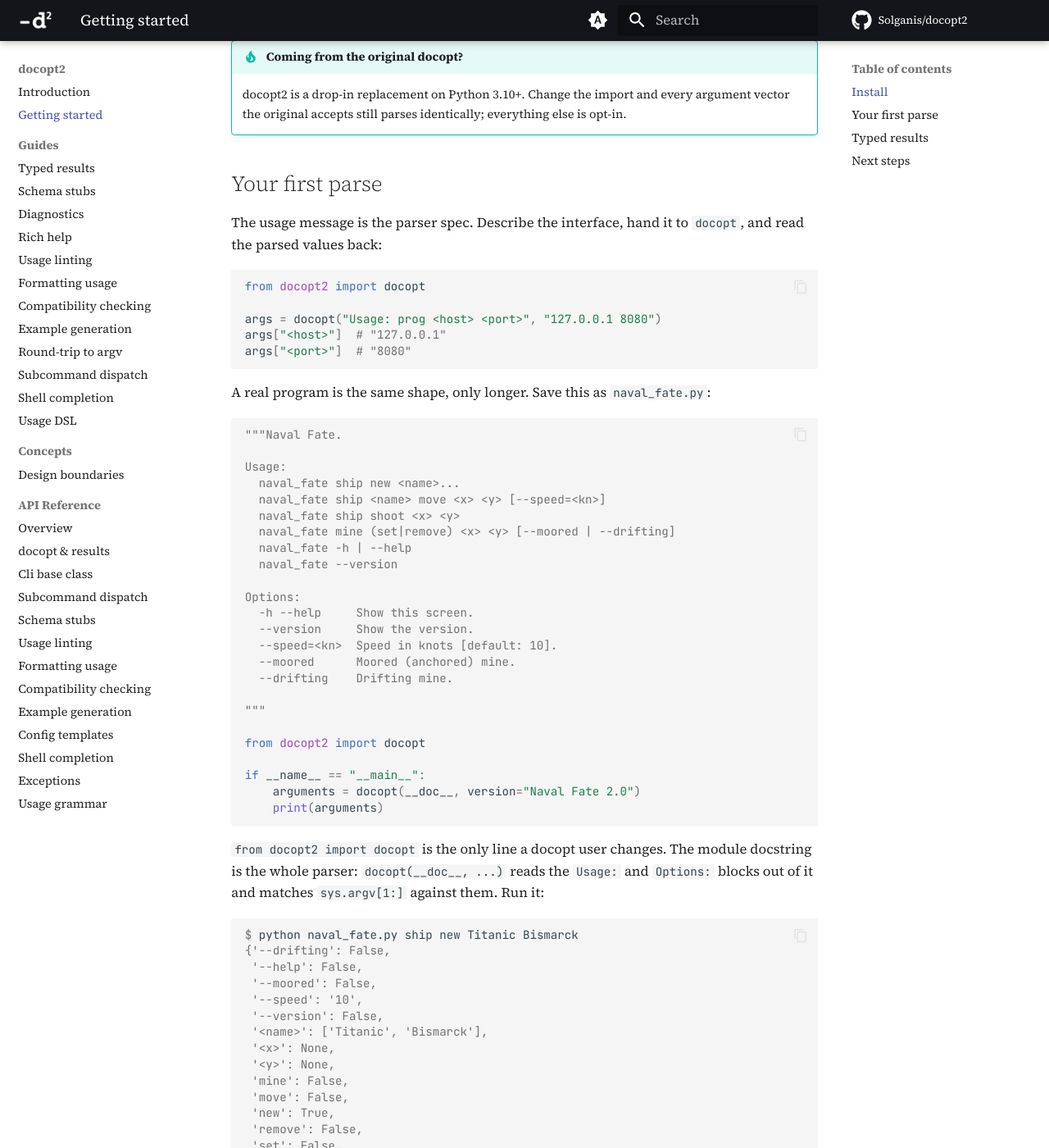
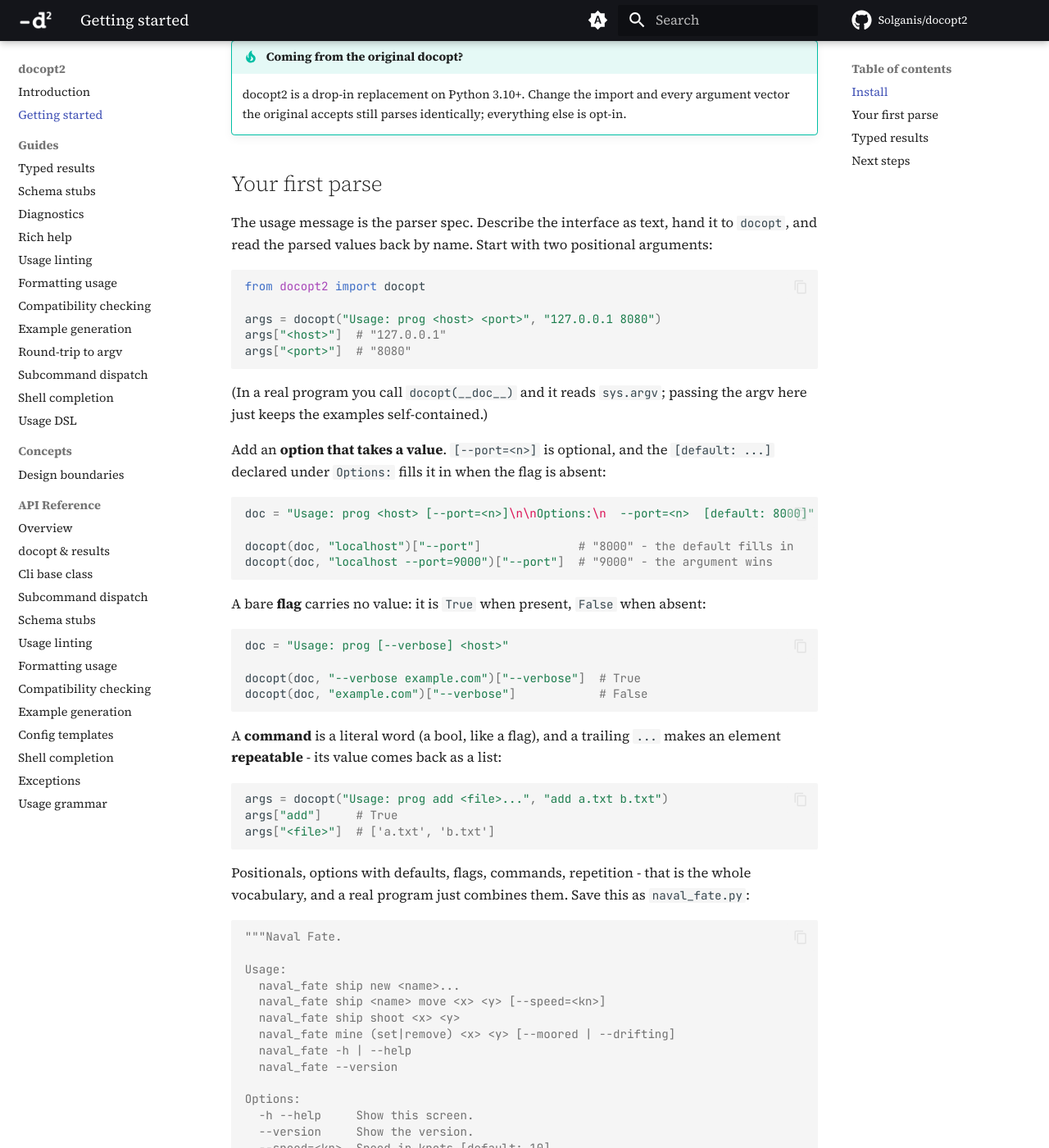
Before and after one commit to Solganis/docopt2, an MkDocs documentation site: the page built from docs/getting-started.md, in a window 1280 px wide and 1400 px high, scrolled down 325 px. Shown: the whole window at 82% size. Built offline with MkDocs 1.6.1 and Material for MkDocs 9.7.7, drawn with Linux system fonts in a browser that asks for light colours; comment, search, counter and statistics services are not loaded; some of the changed text lies outside the part shown.

Commit message:
docs: polish getting-started and README; fix stale doc examples

````diff
--- a/docs/getting-started.md
+++ b/docs/getting-started.md
@@ -15,8 +15,8 @@
 
 ## Your first parse
 
-The usage message is the parser spec. Describe the interface, hand it to `docopt`, and read the parsed
-values back:
+The usage message is the parser spec. Describe the interface as text, hand it to `docopt`, and read the
+parsed values back by name. Start with two positional arguments:
 
 ```python
 from docopt2 import docopt
@@ -26,7 +26,39 @@
 args["<port>"]  # "8080"
 ```
 
-A real program is the same shape, only longer. Save this as `naval_fate.py`:
+(In a real program you call `docopt(__doc__)` and it reads `sys.argv`; passing the argv here just keeps
+the examples self-contained.)
+
+Add an **option that takes a value**. `[--port=<n>]` is optional, and the `[default: ...]` declared under
+`Options:` fills it in when the flag is absent:
+
+```python
+doc = "Usage: prog <host> [--port=<n>]\n\nOptions:\n  --port=<n>  [default: 8000]"
+
+docopt(doc, "localhost")["--port"]              # "8000" - the default fills in
+docopt(doc, "localhost --port=9000")["--port"]  # "9000" - the argument wins
+```
+
+A bare **flag** carries no value: it is `True` when present, `False` when absent:
+
+```python
+doc = "Usage: prog [--verbose] <host>"
+
+docopt(doc, "--verbose example.com")["--verbose"]  # True
+docopt(doc, "example.com")["--verbose"]            # False
+```
+
+A **command** is a literal word (a bool, like a flag), and a trailing `...` makes an element
+**repeatable** - its value comes back as a list:
+
+```python
+args = docopt("Usage: prog add <file>...", "add a.txt b.txt")
+args["add"]     # True
+args["<file>"]  # ['a.txt', 'b.txt']
+```
+
+Positionals, options with defaults, flags, commands, repetition - that is the whole vocabulary, and a real
+program just combines them. Save this as `naval_fate.py`:
 
 ```python
 """Naval Fate.
@@ -103,21 +135,23 @@
     Naval Fate 2.0
     ```
 
-When the arguments do not match any usage line, `docopt` prints the usage and exits non-zero instead of
-returning:
+When the arguments do not match, `docopt` does not return a broken result - it points at what is missing
+and exits non-zero. Move a ship, but forget the second coordinate:
 
-```console
-$ python naval_fate.py ship
-error: arguments do not match this command
-   = help: did you mean: ship new <name>
-Usage:
-  naval_fate ship new <name>...
-  ...
-```
+<div class="docopt2-term"><span class="dt-fg">$ python naval_fate.py ship Titanic move 1</span>
+<span class="dt-err dt-b">error</span><span class="dt-fg dt-b">: missing required `&lt;y&gt;`</span>
+<span class="dt-fg">   |</span>
+<span class="dt-fg">   |</span><span class="dt-dim">  in the usage:</span>
+<span class="dt-fg">   |</span><span class="dt-fg">      naval_fate ship &lt;name&gt; move &lt;x&gt; &lt;y&gt; [--speed=&lt;kn&gt;]</span>
+<span class="dt-fg">   |</span><span class="dt-fg">                                      </span><span class="dt-caret">^^^</span><span class="dt-label"> required here</span>
+<span class="dt-fg">   |</span>
+<span class="dt-fg">   = </span><span class="dt-help">help</span><span class="dt-fg">: closest of 6 usage patterns</span></div>
 
-The full grammar behind the usage message - groups, alternation, repetition, `[options]`, and `--` - is
-covered in [Usage DSL](guides/usage-dsl.md); the error format above is covered in
-[Diagnostics](guides/diagnostics.md).
+docopt2 finds the usage line you got closest to and carets the one element it still needs (the full usage
+is printed beneath, trimmed here). Other mismatches - an unknown option, a value that will not fit its
+type - get the same pointed treatment, cross-referencing your argv and the usage; see
+[Diagnostics](guides/diagnostics.md). The full grammar behind the usage message - groups, alternation,
+repetition, `[options]`, and `--` - is in [Usage DSL](guides/usage-dsl.md).
 
 ## Typed results
 
@@ -146,6 +180,10 @@
 [`Cli`](reference/cli.md) subclass, or a pydantic model. Each shape, the coercions docopt2 performs, and
 how a coercion failure surfaces are covered in [Typed results](guides/typed-results.md).
 
+You do not have to write the schema by hand. `docopt2 stub naval_fate.py` reads the usage and prints a
+ready-to-edit dataclass (or a `TypedDict`, or a `Cli` subclass) with every field typed from the grammar;
+widen a field like `speed: int` and the coercion follows. See [Schema stubs](guides/stub.md).
+
 ## Next steps
 
 - [Usage DSL](guides/usage-dsl.md) for the full grammar the usage message accepts.
````
Also changed, not shown: README.md (+61 -21 lines), docs/guides/completion.md (+1 -1 lines), docs/guides/typed-results.md (+3 -2 lines), docs/index.md (+22 -4 lines).
